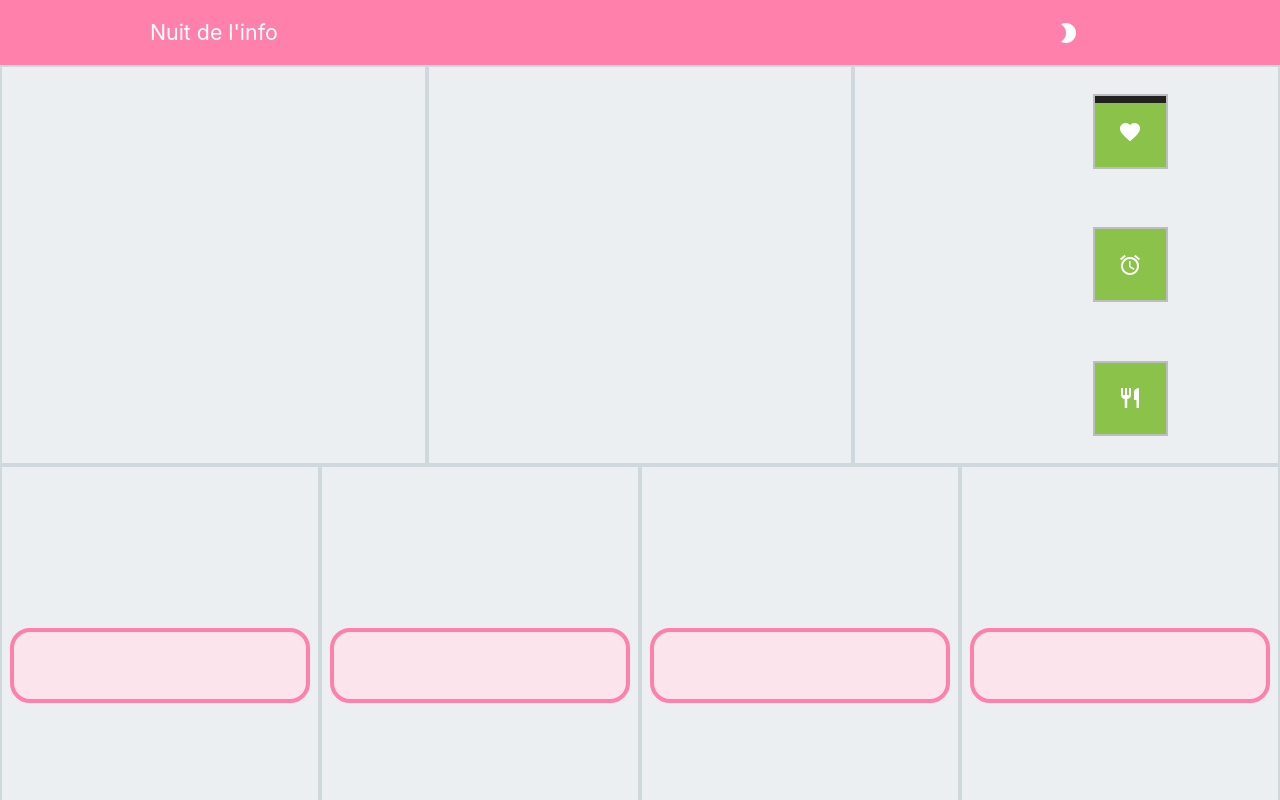
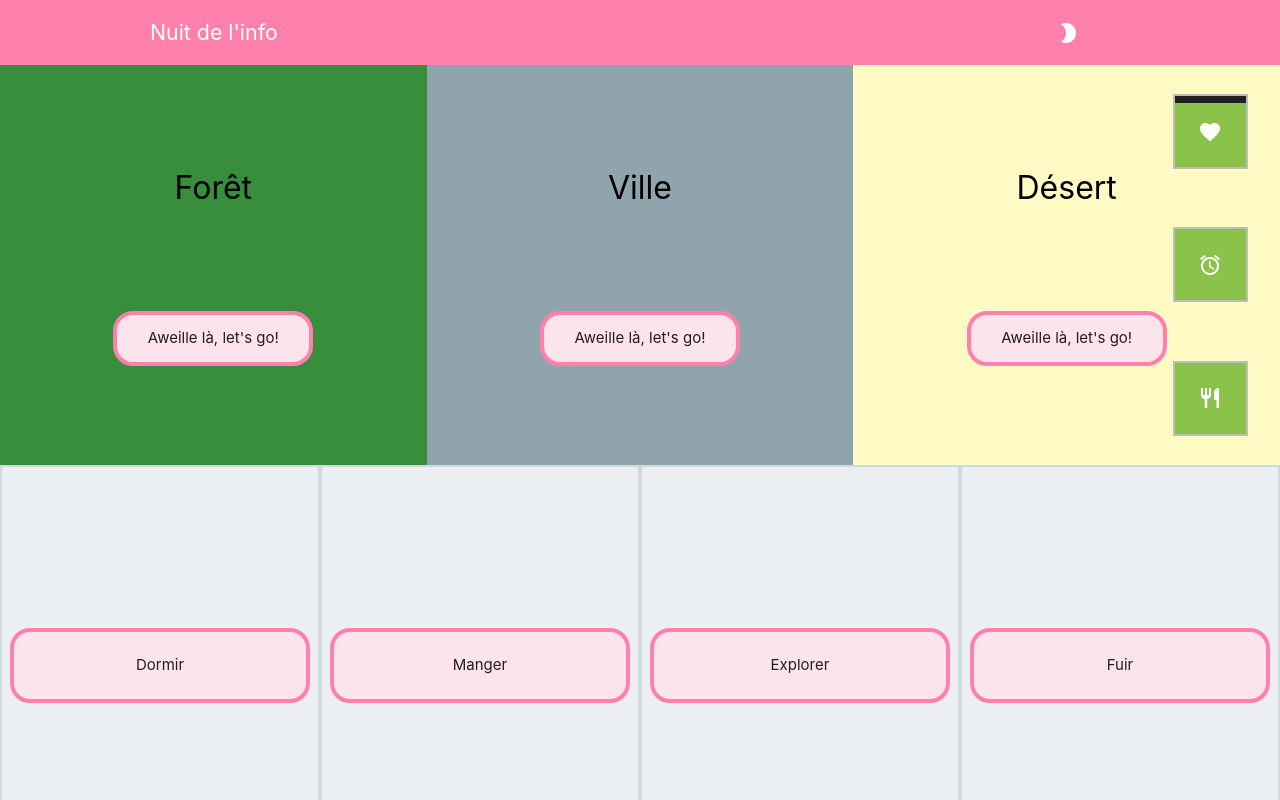
Before and after one commit to Drakandes/NuitInfo, an Angular app in the folder my-app/: page / in a window 1280 px wide. Built offline with nearby package versions, Linux system fonts and the light colour scheme.

Commit message:
Enhance UI

```diff
--- a/my-app/src/app/gauge/gauge.component.css
+++ b/my-app/src/app/gauge/gauge.component.css
@@ -2,7 +2,7 @@
   position: fixed;
   width: 200px;
   height: 400px;
-  right: 50px;
+  right: -30px;
 }
 
 .gauge-box{
--- a/my-app/src/app/home-page/home-page.component.css
+++ b/my-app/src/app/home-page/home-page.component.css
@@ -11,20 +11,15 @@
 }
 
 .path-sections{
-    height: 50%;
     background-color: #eceff1;
 }
 
 .top-section{
     height: 100%;
     width: 100%;
-    border-color: #cfd8dc;
-    border-width: 2px;
-    border-style: solid;
 }
 
 .action-sections{
-    height: 50%;
     background-color:#eceff1;
 }
 
@@ -42,4 +37,19 @@
     background-color: #fce4ec;
     border: 4px solid #ff80ab;
     border-radius: 20px;
+    margin: 0 auto;
 }
+
+.mini-action-box{
+    width: 200px;
+    height: 55px;
+    background-color: #fce4ec;
+    border: 4px solid #ff80ab;
+    border-radius: 20px;
+    margin: 0 auto;
+}
+
+.text-path-option{
+    font-size: 24pt;
+    color: black;
+}
--- a/my-app/src/app/home-page/home-page.component.html
+++ b/my-app/src/app/home-page/home-page.component.html
@@ -1,53 +1,39 @@
 <app-nav-header></app-nav-header>
 
-<div class="col s12 home-page-box">
+<div class="col s12 home-page-box flexbox-column-spc-evenly">
   <app-gauge></app-gauge>
   <!-- Section du haut -->
-  <div class="col s12 path-sections valign-wrapper">
-    <div class="col s4 first-item top-section valign-wrapper">
-      <div class="middle-item center-item">
-
+  <div class="middle-item path-sections flexbox-row-spc-evenly">
+    <div class="top-section flexbox-column-spc-evenly" [style.background-color]="getPathOptionColor(0)">
+      <div class="middle-item-nogrow text-path-option">
+        {{path.pathOptions[0][0].toUpperCase() + path.pathOptions[0].slice(1)}}
+      </div>
+      <div class="middle-item-nogrow mini-action-box center-vertically" (click)="path.explorePathOption(0)">
+        {{stat.language === 'français' ? "S'y aventurer" : "Aweille là, let's go!" }}
       </div>
     </div>
-    <div class="col s4 middle-item top-section valign-wrapper">
-      <div class="middle-item center-item">
-
+    <div class="top-section flexbox-column-spc-evenly" [style.background-color]="getPathOptionColor(1)">
+      <div class="middle-item-nogrow text-path-option">
+          {{path.pathOptions[1][0].toUpperCase() + path.pathOptions[1].slice(1)}}
+      </div>
+      <div class="middle-item-nogrow mini-action-box center-vertically" (click)="path.explorePathOption(1)">
+        {{stat.language === 'français' ? "S'y aventurer" : "Aweille là, let's go!" }}
       </div>
     </div>
-    <div class="col s4 last-item top-section valign-wrapper">
-      <div class="middle-item center-item">
-
+    <div class="top-section flexbox-column-spc-evenly" [style.background-color]="getPathOptionColor(2)">
+      <div class="middle-item-nogrow text-path-option">
+          {{path.pathOptions[2][0].toUpperCase() + path.pathOptions[2].slice(1)}}
+      </div>
+      <div class="middle-item-nogrow mini-action-box center-vertically" (click)="path.explorePathOption(2)">
+        {{stat.language === 'français' ? "S'y aventurer" : "Aweille là, let's go!" }}
       </div>
     </div>
   </div>
   <!-- Section du bas -->
-  <div class="col s12 action-sections valign-wrapper">
-    <div class="col s3 first-item bottom-section valign-wrapper">
-      <div class="middle-item center-item">
-        <div class="action-box">
-
-        </div>
-      </div>
-    </div>
-    <div class="col s3 middle-item bottom-section valign-wrapper">
-      <div class="middle-item center-item">
-        <div class="action-box">
-
-        </div>
-      </div>
-    </div>
-    <div class="col s3 last-item bottom-section testR valign-wrapper">
-      <div class="middle-item center-item">
-        <div class="action-box">
-
-          </div>
-      </div>
-    </div>
-    <div class="col s3 first-item bottom-section valign-wrapper">
-      <div class="middle-item center-item">
-        <div class="action-box">
-
-        </div>
+  <div class="middle-item action-sections flexbox-row-spc-evenly">
+    <div class="center-item bottom-section flexbox-row-spc-evenly" *ngFor="let action of path.explorationData.actionList; let actionIndex = index">
+      <div class="action-box center-item flexbox-row-spc-evenly">
+        {{action[0].toUpperCase() + action.slice(1)}}
       </div>
     </div>
   </div>
--- a/my-app/src/app/home-page/home-page.component.ts
+++ b/my-app/src/app/home-page/home-page.component.ts
@@ -16,4 +16,12 @@ export class HomePageComponent implements OnInit {
   ngOnInit() {
     this.path.initExplorationService()
   }
+
+  private getPathOptionColor(pathOptionIndex){
+    return this.path.pathOptionsInfo[pathOptionIndex].backgroundColor
+  }
+
+  private getPathOptionName(pathOptionIndex){
+    return this.path.pathOptionsInfo[pathOptionIndex].backgroundColor
+  }
 }
--- a/my-app/src/app/path-exploration.service.ts
+++ b/my-app/src/app/path-exploration.service.ts
@@ -1,5 +1,6 @@
 import { Injectable } from '@angular/core';
 import  explorationDataObject from '../json-stuff/explorationAreas'
+import { PlayerStatService } from './player-stat.service'
 
 @Injectable({
   providedIn: 'root'
@@ -12,7 +13,7 @@ export class PathExplorationService {
   public pathOptions = []
   public pathOptionsInfo = []
 
-  constructor() { }
+  constructor(private stat: PlayerStatService) { }
 
   public initExplorationService(){
     this.updatePathOptions()
@@ -21,6 +22,7 @@ export class PathExplorationService {
   public updatePathOptions(){
     const locationPool1 = []
     this.pathOptions = []
+    this.pathOptionsInfo = []
 
     Object.keys(this.explorationData.locationInfo).forEach((key, index) => {
       for (let index = 0; index < this.explorationData.locationInfo[key].chanceModifier; index++) {
@@ -47,5 +49,13 @@ export class PathExplorationService {
     })
     const pathOption3 = locationPool3[Math.floor(Math.random()*locationPool3.length)];
     this.pathOptions.push(pathOption3)
+
+    this.pathOptions.forEach(pathOption => {
+      this.pathOptionsInfo.push(this.explorationData.locationInfo[pathOption])
+    });
+  }
+
+  public explorePathOption(pathOptionIndex) {
+
   }
 }
--- a/my-app/src/app/player-stat.service.ts
+++ b/my-app/src/app/player-stat.service.ts
@@ -5,6 +5,7 @@ import { Injectable } from '@angular/core';
 })
 export class PlayerStatService {
 
+  public language = 'quebecois'
   public gaugeList = ['health', 'sleep', 'hunger']
 
   public gaugeInfo = {
--- a/my-app/src/json-stuff/explorationAreas.ts
+++ b/my-app/src/json-stuff/explorationAreas.ts
@@ -1,8 +1,8 @@
-
 const areaList = ["carverne", "montagne", "désert", "forêt", "plaine", "ruisseau", "marécage", "ville", "plaine étrange", "toundra"];
 const monsterList = ["ours", "fennec", "troll",, "piranha", "fantôme", "cactus", "zombie", "yéti"];
 const objectList = ["poêle", "roche", "hameçon", "poisson", "huile", "lampe", "pelle", "VIPI"];
 const actionList = ["dormir", "manger", "explorer", "fuir"];
+
 // Action
 const actionTextList = {
     quebecois : {
@@ -202,42 +202,81 @@ const locationInfo = {
     monsterList : ["ours","fennec","troll",],
     backgroundColor: "#795548",
     chanceModifier: 90,
+    healthMinus: 10,
+    sleepMinus: 5,
+    hungerMinus: 5,
   },
-  montagne : {monsterList : ["ours","fennec","troll","yéti"],
+  montagne : {
+    monsterList : ["ours","fennec","troll","yéti"],
     backgroundColor: "#9e9e9e",
     chanceModifier: 10,
+    healthMinus: 0,
+    sleepMinus: 20,
+    hungerMinus: 5,
   },
-  désert : {monsterList : ["fennec","cactus",],
+  désert : {
+    monsterList : ["fennec","cactus",],
     backgroundColor: "#fff9c4",
     chanceModifier: 80,
+    healthMinus: 0,
+    sleepMinus: 15,
+    hungerMinus: 15,
   },
-  forêt : {monsterList : ["ours","troll","zombie",],
+  forêt : {
+    monsterList : ["ours","troll","zombie",],
     backgroundColor: "#388e3c",
     chanceModifier: 100,
+    healthMinus: 10,
+    sleepMinus: 5,
+    hungerMinus: 0,
   },
-  plaine : {monsterList : ["fennec","zombie",],
+  plaine : {
+  monsterList : ["fennec","zombie",],
     backgroundColor: "#dce775",
     chanceModifier: 95,
+    healthMinus: 5,
+    sleepMinus: 10,
+    hungerMinus: 5,
   },
-  ruisseau : {monsterList : ["ours","piranha","zombie",],
+  ruisseau : {
+    monsterList : ["ours","piranha","zombie",],
     backgroundColor: "#80deea",
     chanceModifier: 100,
+    healthMinus: 0,
+    sleepMinus: 5,
+    hungerMinus: 0,
   },
-  marécage : {monsterList : ["fantôme","zombie",],
+  marécage : {
+    monsterList : ["fantôme","zombie",],
     backgroundColor: "#00897b",
     chanceModifier: 70,
+    healthMinus: 5,
+    sleepMinus: 10,
+    hungerMinus: 0,
   },
-  ville : {monsterList : ["fantôme","zombie",],
+  ville : {
+    monsterList : ["fantôme","zombie",],
     backgroundColor: "#90a4ae",
     chanceModifier: 35,
+    healthMinus: 10,
+    sleepMinus: 5,
+    hungerMinus: 0,
   },
-  "plaine étrange" : {monsterList : [],
+  "plaine étrange" : {
+    monsterList : [],
     backgroundColor: "#f48fb1",
     chanceModifier: 5,
+    healthMinus: 0,
+    sleepMinus: 0,
+    hungerMinus: 0,
   },
-  toundra : {monsterList : ["ours","troll","yéti"],
+  toundra : {
+    monsterList : ["ours","troll","yéti"],
     backgroundColor: "#c5cae9",
     chanceModifier: 50,
+    healthMinus: 5,
+    sleepMinus: 15,
+    hungerMinus: 10,
   },
 }
 
```
Lines whose indentation alone changed are shown as unchanged.
